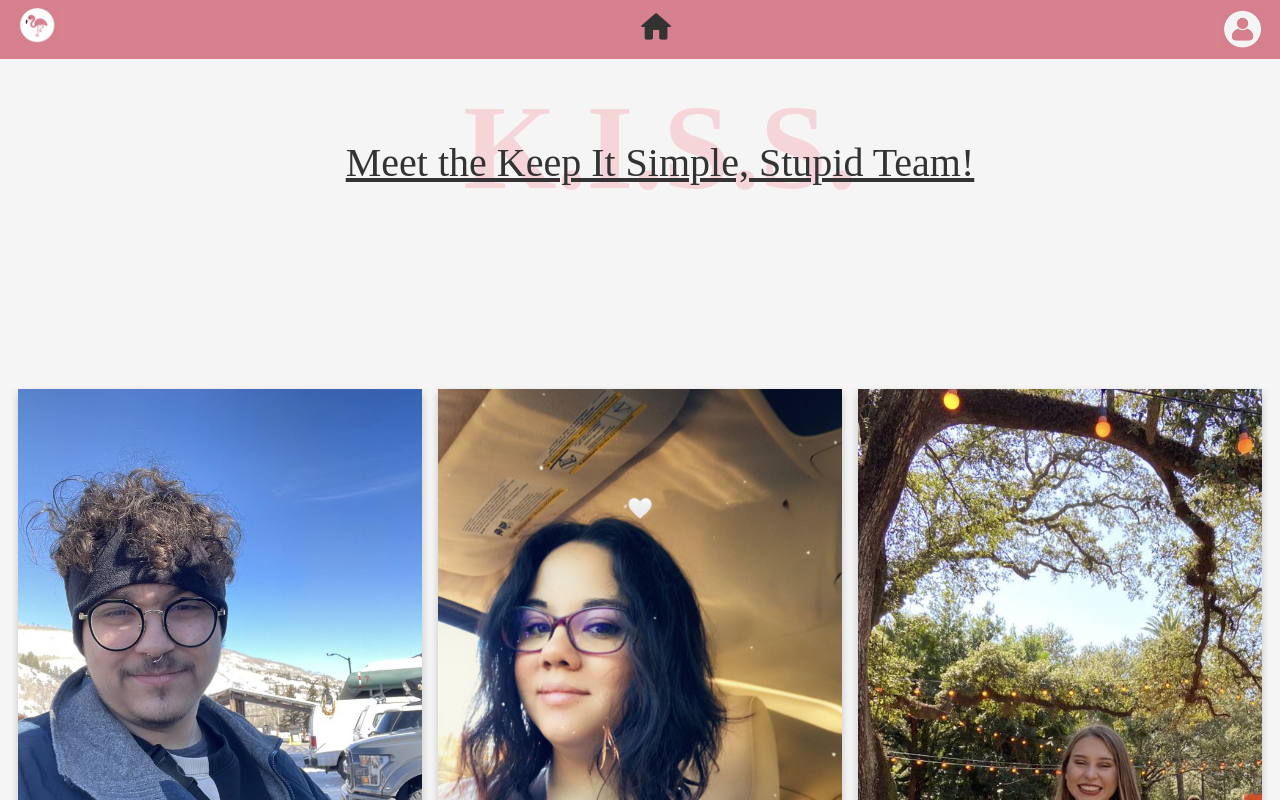
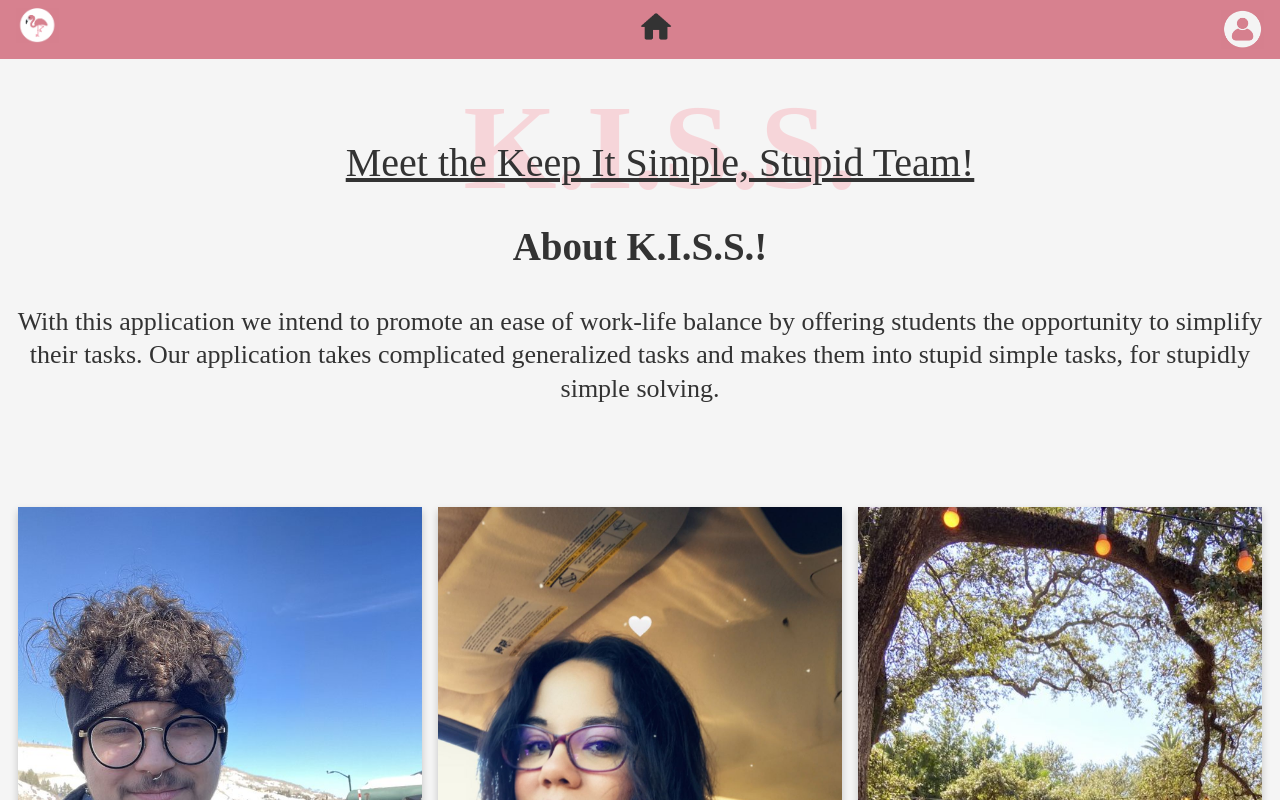
Before and after one commit to Morgan-Maumus/The-Flamingos-KISS, a React (Create React App) app in the folder flamingos/: page /About in a window 1280 px wide. Shown: the top 800 px of the page. Built offline with nearby package versions, Linux system fonts and the light colour scheme.

Commit message:
more edits
Signed-off-by: MALANA S FUENTES <105810456+ChaosxPixie@users.noreply.github.com>

```diff
--- a/flamingos/src/App.css
+++ b/flamingos/src/App.css
@@ -306,6 +306,7 @@ for educational/personal purposes*/
   background-position: center;
   padding: 20px;
   position: relative;
+  margin-bottom: 80px;
 }
 
 /* text in header*/
@@ -337,15 +338,14 @@ for educational/personal purposes*/
 .containCard{
   width: 100%;
   padding: 10px;
-  margin-top: 80px;
+  margin-top: 5px;
 }
-/*remove extra l&r margins, due to pad in columns*/
 
 /*ID card details container*/
 .containTxt{
   width: 100%;
   height: auto;
-  padding: 1px;
+  padding: 10px;
 }
 
 /*three columns side by side*/
@@ -355,7 +355,7 @@ for educational/personal purposes*/
   padding: 0 8px;
 }
 
-/*clear floats after columns & rows*/
+/*clear floats after columns*/
 .row::after{
   content: "";
   display: table;
@@ -367,7 +367,7 @@ for educational/personal purposes*/
   box-shadow: 0 4px 8px 0 rgba(0, 0, 0, 0.2);
   text-align: center;
   background-color: #f1f1f1;
-  margin-top: 200px;
+  margin-top: 50px;
 }
 
 /* responsive columns for small screens*/
@@ -385,7 +385,7 @@ for educational/personal purposes*/
   color: #333333;
   font-family: "Georama";
   font-weight: 400;
-  font-size: 16px;
+  font-size: 26px;
   line-height: 1.3;
   text-align: center;
 }
--- a/flamingos/src/Pages/About.js
+++ b/flamingos/src/Pages/About.js
@@ -19,6 +19,15 @@ function Header() {
 function Body(){
     return(
         <>
+            <div className='containTxt'>
+                <p className='aboutDescription'>
+                    <h2> About K.I.S.S.!</h2>
+                    With this application we intend to promote an ease of work-life balance
+                    by offering students the opportunity to simplify their tasks. Our application
+                    takes complicated generalized tasks and makes them into stupid simple tasks,
+                    for stupidly simple solving.
+                </p>
+            </div>
             <div className='containCard'>
                 <div className='row'>
                 <div className='columnImg'>
```
